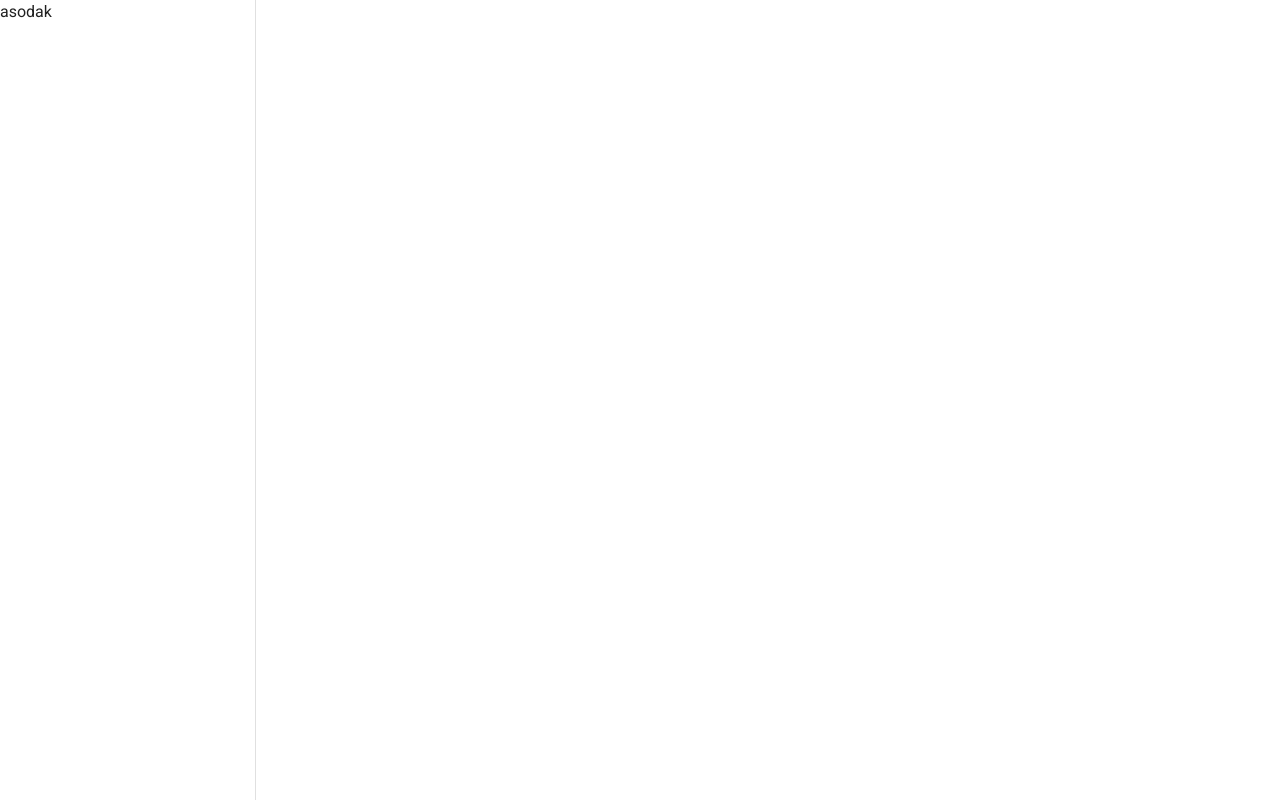
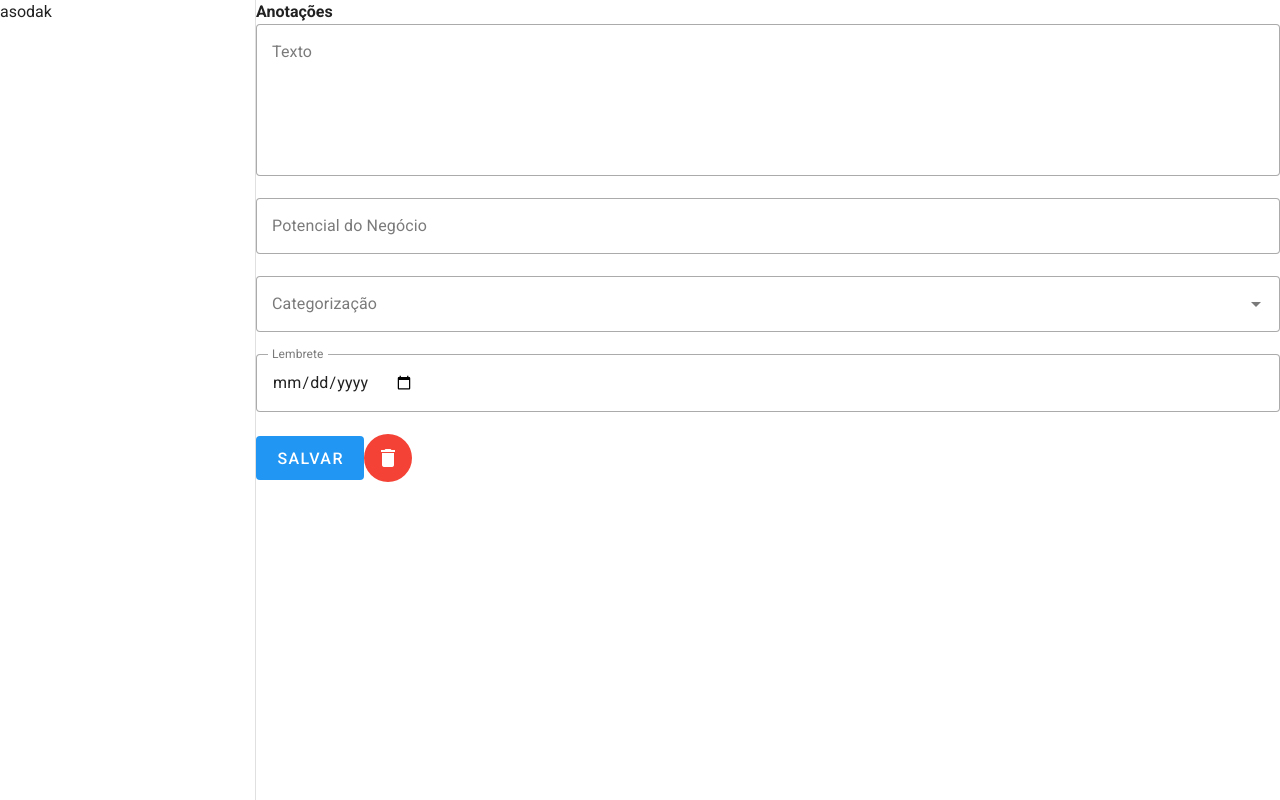
Before and after one commit to 129-ornellas/anotacoes, a Nuxt app in the folder frontend/: page /app/criar in a window 1280 px wide. Before the commit this address had no page. Built offline with nearby package versions, Linux system fonts and the light colour scheme.

Commit message:
page criar anotacao

```diff
--- /dev/null
+++ b/frontend/pages/app/criar.vue
@@ -0,0 +1,17 @@
+<template>
+  <div class="create-page">
+    <h4>Anotações</h4>
+    <v-textarea variant="outlined" label="Texto"></v-textarea>
+    <v-text-field variant="outlined" prefix="R$" label="Potencial do Negócio"></v-text-field>
+    <v-select variant="outlined" chips label="Categorização" multiple></v-select>
+    <v-text-field variant="outlined" label="Lembrete" type="date"></v-text-field>
+    <VBtn variant="flat" size="large" color="blue">Salvar</VBtn>
+    <VBtn variant="flat" color="red" icon="delete"></VBtn>
+  </div>
+</template>
+<style>
+  .create-page {
+    width: 100%;
+    height: 100%;
+  }
+</style>
```
